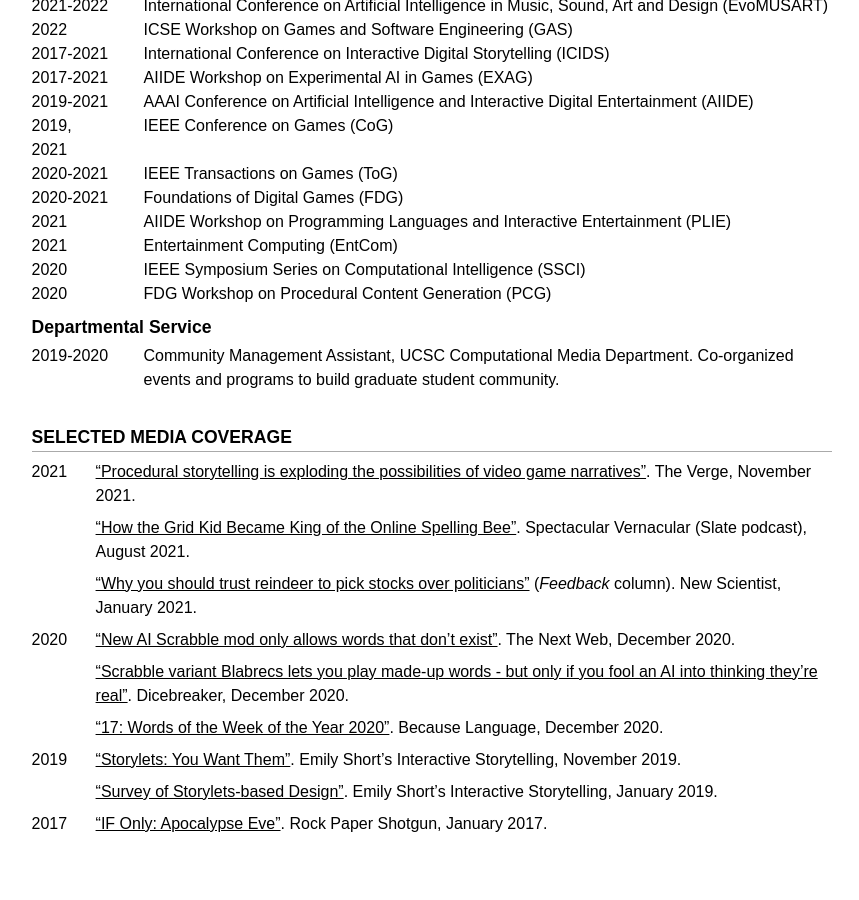
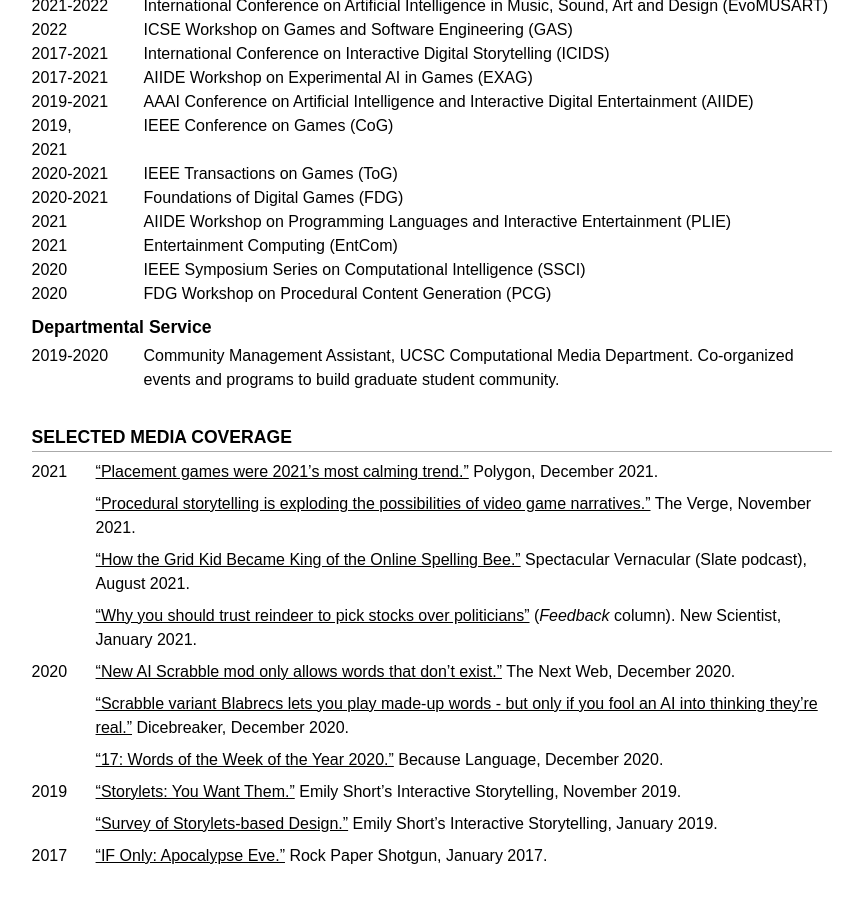
Before and after one commit to mkremins/mkremins.github.io, a Jekyll site: the page built from cv/index.html, in a window 1280 px wide and 900 px high, scrolled down 6519 px. Shown: the whole window, without its empty margins (208-1067 px from the left). Built offline with Jekyll 4.4.1, drawn with Linux system fonts in a browser that asks for light colours; some web fonts are replaced; before the commit the page ends 7387 px from its top, so only the background shows below that.

Commit message:
Add Polygon article to CV
Also reformat press coverage section slightly

```diff
--- a/cv/index.html
+++ b/cv/index.html
@@ -409,16 +409,20 @@ layout: null
       <h2>Selected Media Coverage</h2>
       <div class="dated-entry">
         <div class="dated-date">2021</div>
-        <div class="dated-content"><a href="https://www.theverge.com/2021/11/30/22807568/procedural-storytelling-video-games-dwarf-fortress-wildermyth-blaseball">“Procedural storytelling is exploding the possibilities of video game narratives”</a>. The Verge, November 2021.</div>
+        <div class="dated-content"><a href="https://www.polygon.com/22858564/placement-games-unpacking-dorfromantik-xbox-game-pass-pc-series-x">“Placement games were 2021’s most calming trend.”</a> Polygon, December 2021.</div>
       </div>
       <div class="dated-entry">
         <div class="dated-date"></div>
-        <div class="dated-content"><a href="https://slate.com/podcasts/spectacular-vernacular/2021/08/are-you-spectacular-vernaculars-next-spelling-bee-champion">“How the Grid Kid Became King of the Online Spelling Bee”</a>. Spectacular Vernacular (Slate podcast), August 2021.</div>
+        <div class="dated-content"><a href="https://www.theverge.com/2021/11/30/22807568/procedural-storytelling-video-games-dwarf-fortress-wildermyth-blaseball">“Procedural storytelling is exploding the possibilities of video game narratives.”</a> The Verge, November 2021.</div>
+      </div>
+      <div class="dated-entry">
+        <div class="dated-date"></div>
+        <div class="dated-content"><a href="https://slate.com/podcasts/spectacular-vernacular/2021/08/are-you-spectacular-vernaculars-next-spelling-bee-champion">“How the Grid Kid Became King of the Online Spelling Bee.”</a> Spectacular Vernacular (Slate podcast), August 2021.</div>
       </div>
       <!--
       <div class="dated-entry">
         <div class="dated-date">2021</div>
-        <div class="dated-content"><a href="https://www.thegamer.com/interview-the-fermi-paradox/">“Interview: The Fermi Paradox - A Harsh Look At Our Troubled Galaxy”</a>. TheGamer, June 2021.</div>
+        <div class="dated-content"><a href="https://www.thegamer.com/interview-the-fermi-paradox/">“Interview: The Fermi Paradox - A Harsh Look At Our Troubled Galaxy.”</a> TheGamer, June 2021.</div>
       </div>
       -->
       <div class="dated-entry">
@@ -428,38 +432,38 @@ layout: null
       <!--
       <div class="dated-entry">
         <div class="dated-date"></div>
-        <div class="dated-content"><a href="https://elluba.medium.com/creative-ai-newsletter-10-art-design-and-music-updates-from-2020-6be7a2e26c49">“Creative AI newsletter #10 — Art, Design and Music updates from 2020”</a>. Creative AI Newsletter, January 2021.</div>
+        <div class="dated-content"><a href="https://elluba.medium.com/creative-ai-newsletter-10-art-design-and-music-updates-from-2020-6be7a2e26c49">“Creative AI newsletter #10 — Art, Design and Music updates from 2020.”</a> Creative AI Newsletter, January 2021.</div>
       </div>
       -->
       <div class="dated-entry">
         <div class="dated-date">2020</div>
-        <div class="dated-content"><a href="https://thenextweb.com/neural/2020/12/14/new-ai-scrabble-mod-only-allows-words-that-dont-exist/">“New AI Scrabble mod only allows words that don’t exist”</a>. The Next Web, December 2020.</div>
+        <div class="dated-content"><a href="https://thenextweb.com/neural/2020/12/14/new-ai-scrabble-mod-only-allows-words-that-dont-exist/">“New AI Scrabble mod only allows words that don’t exist.”</a> The Next Web, December 2020.</div>
       </div>
       <div class="dated-entry">
         <div class="dated-date"></div>
-        <div class="dated-content"><a href="https://www.dicebreaker.com/games/scrabble/news/scrabble-variant-nonsense-words-blabrecs-ai">“Scrabble variant Blabrecs lets you play made-up words - but only if you fool an AI into thinking they’re real”</a>. Dicebreaker, December 2020.</div>
+        <div class="dated-content"><a href="https://www.dicebreaker.com/games/scrabble/news/scrabble-variant-nonsense-words-blabrecs-ai">“Scrabble variant Blabrecs lets you play made-up words - but only if you fool an AI into thinking they’re real.”</a> Dicebreaker, December 2020.</div>
       </div>
       <div class="dated-entry">
         <div class="dated-date"></div>
-        <div class="dated-content"><a href="https://becauselanguage.com/17-words-of-the-week-of-the-year-2020/">“17: Words of the Week of the Year 2020”</a>. Because Language, December 2020.</div><!-- 38:05 -->
+        <div class="dated-content"><a href="https://becauselanguage.com/17-words-of-the-week-of-the-year-2020/">“17: Words of the Week of the Year 2020.”</a> Because Language, December 2020.</div><!-- 38:05 -->
       </div>
       <div class="dated-entry">
         <div class="dated-date">2019</div>
-        <div class="dated-content"><a href="https://emshort.blog/2019/11/29/storylets-you-want-them/">“Storylets: You Want Them”</a>. Emily Short’s Interactive Storytelling, November 2019.</div>
+        <div class="dated-content"><a href="https://emshort.blog/2019/11/29/storylets-you-want-them/">“Storylets: You Want Them.”</a> Emily Short’s Interactive Storytelling, November 2019.</div>
       </div>
       <div class="dated-entry">
         <div class="dated-date"></div>
-        <div class="dated-content"><a href="https://emshort.blog/2019/01/06/kreminski-on-storylets/">“Survey of Storylets-based Design”</a>. Emily Short’s Interactive Storytelling, January 2019.</div>
+        <div class="dated-content"><a href="https://emshort.blog/2019/01/06/kreminski-on-storylets/">“Survey of Storylets-based Design.”</a> Emily Short’s Interactive Storytelling, January 2019.</div>
       </div>
       <!--
       <div class="dated-entry">
         <div class="dated-date">2018</div>
-        <div class="dated-content"><a href="https://www.chronicle.com/article/have-academics-finally-found-the-perfect-meme/">“Have Academics Finally Found the Perfect Meme?”</a>. Chronicle of Higher Education, April 2018.</div>
+        <div class="dated-content"><a href="https://www.chronicle.com/article/have-academics-finally-found-the-perfect-meme/">“Have Academics Finally Found the Perfect Meme?”</a> Chronicle of Higher Education, April 2018.</div>
       </div>
       -->
       <div class="dated-entry">
         <div class="dated-date">2017</div>
-        <div class="dated-content"><a href="https://www.rockpapershotgun.com/2017/01/18/apocalypse-fiction/">“IF Only: Apocalypse Eve”</a>. Rock Paper Shotgun, January 2017.
+        <div class="dated-content"><a href="https://www.rockpapershotgun.com/2017/01/18/apocalypse-fiction/">“IF Only: Apocalypse Eve.”</a> Rock Paper Shotgun, January 2017.
       </div>
     </section>
   </main>
```
